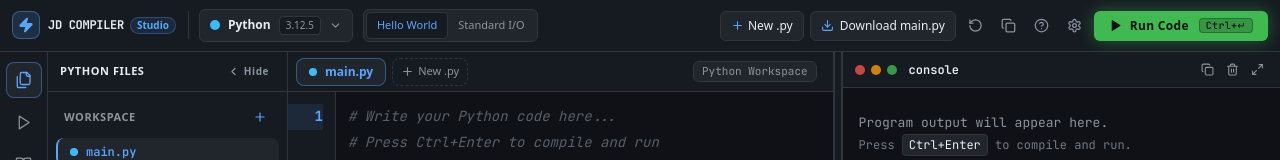
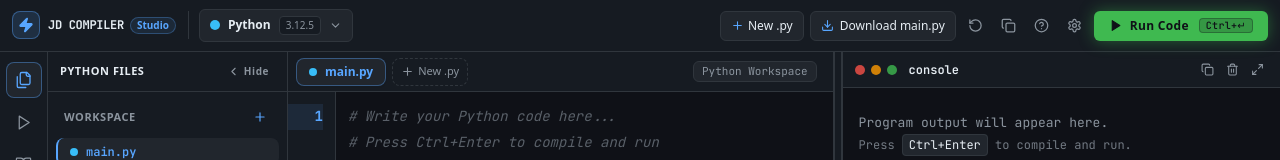
Before and after one commit to jd-135/Online-compiler, a React (Vite) app: page / in a window 1280 px wide. Shown: the top 160 px of the page. Built offline with nearby package versions, Linux system fonts and the light colour scheme.

Commit message:
refactor: remove Hello World and Standard I/O template selector buttons from top bar

```diff
--- a/src/App.jsx
+++ b/src/App.jsx
@@ -10,7 +10,6 @@ import { SettingsModal } from './components/SettingsModal';
 import { SplashScreen } from './components/SplashScreen';
 
 import { LANGUAGES } from './constants/languages';
-import { CODE_TEMPLATES } from './constants/templates';
 import { runCode } from './services/compilerService';
 
 // Bumping storage key to v5 so all users get clean empty editor on first visit
@@ -58,8 +57,6 @@ export default function App() {
     cpp: 'cpp_1',
     java: 'java_1'
   });
-
-  const [activeTemplateType, setActiveTemplateType] = useState('hello');
 
   // Execution states
   const [isRunning, setIsRunning] = useState(false);
@@ -227,17 +224,9 @@ export default function App() {
     }
   };
 
-  // Switch template (Hello World vs Interactive I/O)
-  const handleSwitchTemplate = (type) => {
-    setActiveTemplateType(type);
-    const template = CODE_TEMPLATES[selectedLanguage.id]?.[type] || '';
-    handleChangeCode(template);
-  };
-
-  // Reset current active file to template
+  // Clear current active file code
   const handleResetCode = () => {
-    const template = CODE_TEMPLATES[selectedLanguage.id]?.[activeTemplateType] || '';
-    handleChangeCode(template);
+    handleChangeCode('');
   };
 
   // Load snippet into current active file
@@ -347,8 +336,6 @@ export default function App() {
         isRunning={isRunning}
         onResetCode={handleResetCode}
         activeFile={activeFile}
-        activeTemplateType={activeTemplateType}
-        onSwitchTemplate={handleSwitchTemplate}
         onToggleShortcuts={() => setShowShortcuts(true)}
         onToggleSettings={() => setShowSettings(true)}
         onNewFile={() => handleAddFile(`script_${currentLangFiles.length + 1}${selectedLanguage.extension}`)}
--- a/src/components/TopBar.jsx
+++ b/src/components/TopBar.jsx
@@ -20,8 +20,6 @@ export function TopBar({
   isRunning,
   onResetCode,
   activeFile,
-  activeTemplateType,
-  onSwitchTemplate,
   onToggleShortcuts,
   onToggleSettings,
   onNewFile
@@ -135,30 +133,6 @@ export function TopBar({
             </div>
           )}
         </div>
-
-        {/* Template Selector (Hello World vs Standard I/O) */}
-        <div className="hidden md:flex items-center rounded-md bg-[#21262d] p-0.5 border border-[#30363d]">
-          <button
-            onClick={() => onSwitchTemplate('hello')}
-            className={`px-2.5 py-1 text-[11px] font-medium rounded transition-colors ${
-              activeTemplateType === 'hello'
-                ? 'bg-[#161b22] text-[#58a6ff] shadow-xs border border-[#30363d]'
-                : 'text-[#8b949e] hover:text-[#e6edf3]'
-            }`}
-          >
-            Hello World
-          </button>
-          <button
-            onClick={() => onSwitchTemplate('io')}
-            className={`px-2.5 py-1 text-[11px] font-medium rounded transition-colors ${
-              activeTemplateType === 'io'
-                ? 'bg-[#161b22] text-[#58a6ff] shadow-xs border border-[#30363d]'
-                : 'text-[#8b949e] hover:text-[#e6edf3]'
-            }`}
-          >
-            Standard I/O
-          </button>
-        </div>
       </div>
 
       {/* Right: Actions & Run Code Button */}
@@ -183,10 +157,10 @@ export function TopBar({
           <span className="hidden sm:inline font-medium">Download {activeFile?.name}</span>
         </button>
 
-        {/* Reset Template */}
+        {/* Clear Code */}
         <button
           onClick={onResetCode}
-          title="Reset code template"
+          title="Clear code"
           className="p-1.5 text-[#8b949e] hover:text-[#e6edf3] hover:bg-[#21262d] rounded-md transition-colors"
         >
           <RotateCcw size={15} />
```
